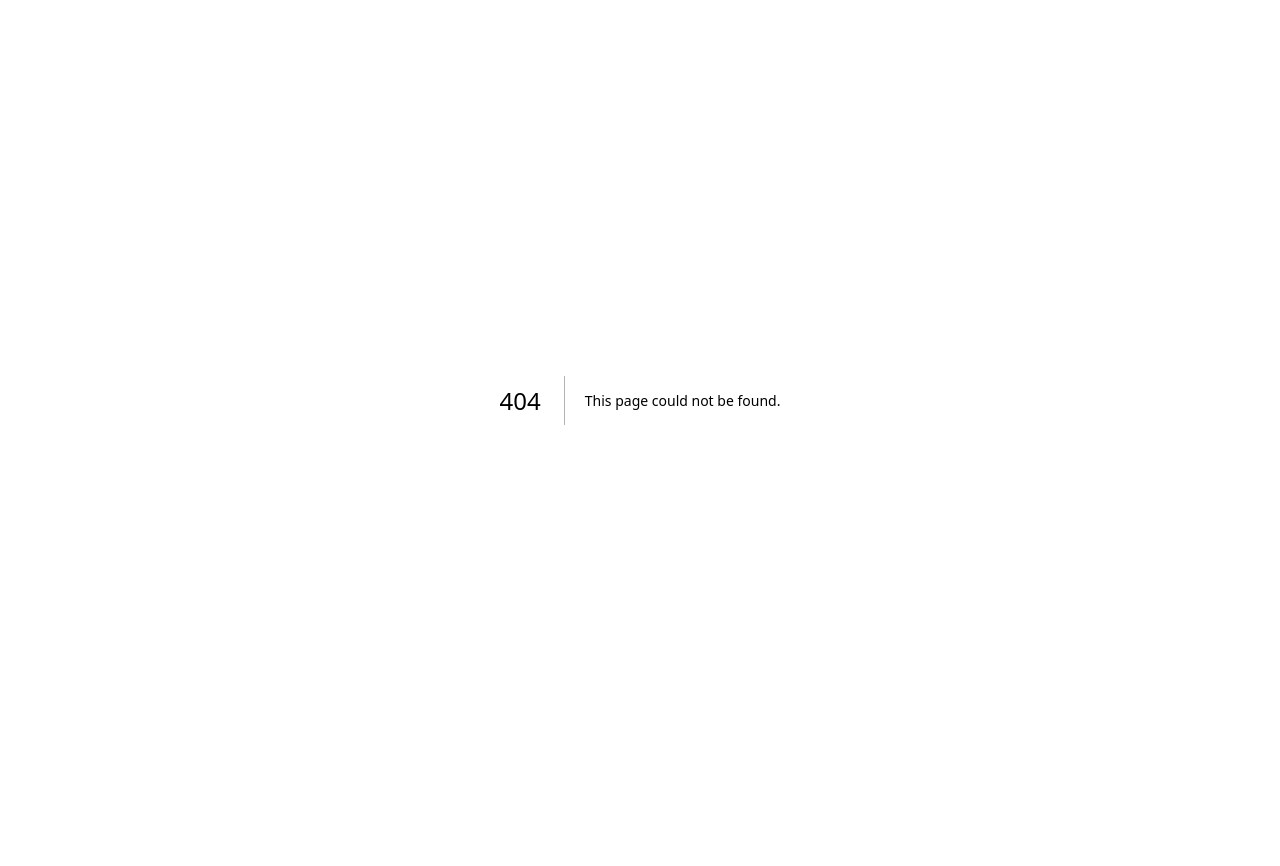
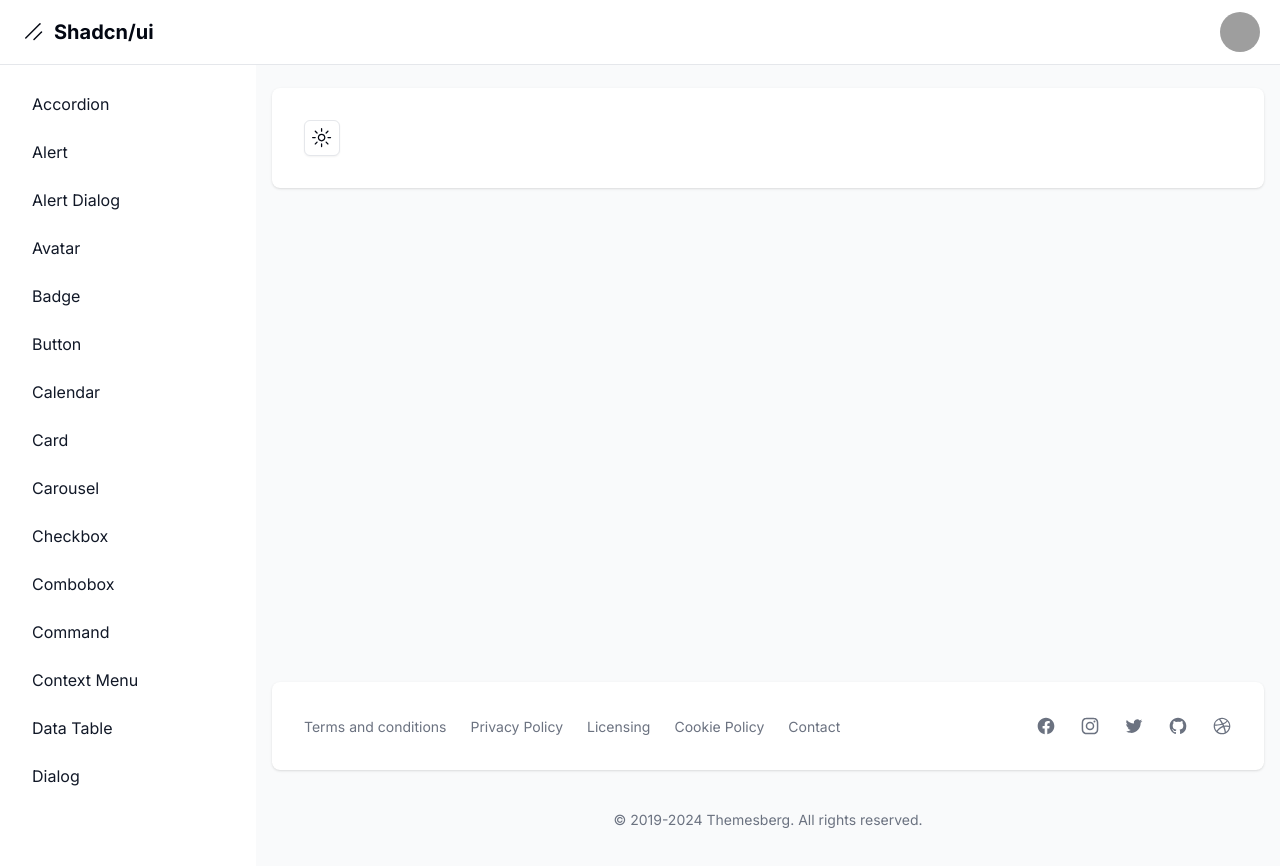
Before and after one commit to hballesteros/shadcn-dashboard, a Next.js app: page /dashboard/theme in a window 1280 px wide. Before the commit this address had no page. Shown: the top 866 px of the page. Before the commit the page ends 800 px from the top, so only its background shows below. Built offline with nearby package versions, Linux system fonts and the light colour scheme; grey boxes are pictures that could not be loaded.

Commit message:
feat: Update data table columns and add @radix-ui/react-dropdown-menu package
- Update data table columns to include a new column for the client name.
- Add @radix-ui/react-dropdown-menu package to enable dropdown menu functionality in the application.

```diff
--- a/src/app/dashboard/layout.tsx
+++ b/src/app/dashboard/layout.tsx
@@ -30,6 +30,7 @@ const links = [
   { name: "tabs", href: "tabs" },
   { name: "data table", href: "data-table" },
   { name: "form", href: "form" },
+  { name: "theme", href: "theme" },
 ].sort((a, b) => a.name.localeCompare(b.name));
 
 export default function DashboardLayout({
@@ -39,7 +40,7 @@ export default function DashboardLayout({
 }) {
   return (
     <>
-      <nav className="bg-white border-b border-gray-200 fixed z-30 w-full">
+      <nav className="bg-white border-b border-gray-200 fixed z-30 w-full dark:bg-slate-900 dark:border-slate-700">
         <div className="px-3 py-3 lg:px-5 lg:pl-3">
           <div className="flex items-center justify-between">
             <div className="flex items-center justify-start">
@@ -129,21 +130,21 @@ export default function DashboardLayout({
           </div>
         </div>
       </nav>
-      <div className="flex overflow-hidden bg-white pt-16">
+      <div className="flex overflow-hidden bg-white pt-16 dark:bg-slate-900">
         <aside
           id="sidebar"
           className="fixed hidden z-20 h-full top-0 left-0 pt-16 lg:flex flex-shrink-0 flex-col w-64 transition-width duration-75"
           aria-label="Sidebar"
         >
-          <div className="relative flex-1 flex flex-col min-h-0 borderR border-gray-200 bg-white pt-0">
+          <div className="relative flex-1 flex flex-col min-h-0 borderR border-gray-200 bg-white pt-0 dark:bg-slate-900">
             <div className="flex-1 flex flex-col pt-5 pb-4 overflow-y-auto">
-              <div className="flex-1 px-3 bg-white divide-y space-y-1">
+              <div className="flex-1 px-3 bg-white divide-y space-y-1 dark:bg-slate-900">
                 <ul className="space-y-2 pb-2">
                   {links.map((link) => (
                     <li key={link.href}>
                       <Link
                         href={link.href}
-                        className="text-base capitalize text-gray-900 font-normal rounded-lg flex items-center p-2 hover:bg-gray-100 group"
+                        className="text-base capitalize text-gray-900 font-normal rounded-lg flex items-center p-2 hover:bg-gray-100 group dark:bg-slate-900 dark:hover:bg-slate-800 dark:text-gray-100 dark:hover:text-gray-200"
                       >
                         <span className="ml-3">{link.name}</span>
                       </Link>
@@ -160,18 +161,18 @@ export default function DashboardLayout({
         ></div>
         <div
           id="main-content"
-          className="h-full w-full bg-gray-50 relative overflow-y-auto lg:ml-64"
+          className="h-full w-full bg-gray-50 relative overflow-y-auto lg:ml-64 dark:bg-slate-900"
         >
           <main>
             <div className="pt-6 px-4">
               <div className="w-full min-h-[calc(100vh-230px)]">
-                <div className="bg-white shadow rounded-lg p-4 sm:p-6 xl:p-8">
+                <div className="bg-white shadow rounded-lg p-4 sm:p-6 xl:p-8 dark:bg-slate-900">
                   {children}
                 </div>
               </div>
             </div>
           </main>
-          <footer className="bg-white md:flex md:items-center md:justify-between shadow rounded-lg p-4 md:p-6 xl:p-8 my-6 mx-4 print:hidden">
+          <footer className="bg-white md:flex md:items-center md:justify-between shadow rounded-lg p-4 md:p-6 xl:p-8 my-6 mx-4 print:hidden dark:bg-neutral-950">
             <ul className="flex items-center flex-wrap mb-6 md:mb-0">
               <li>
                 <a
--- /dev/null
+++ b/src/app/dashboard/theme/page.tsx
@@ -0,0 +1,39 @@
+"use client"
+
+import { MoonIcon, SunIcon } from "@radix-ui/react-icons"
+import { useTheme } from "next-themes"
+
+import { Button } from "@/components/ui/button"
+import {
+  DropdownMenu,
+  DropdownMenuContent,
+  DropdownMenuItem,
+  DropdownMenuTrigger,
+} from "@/components/ui/dropdown-menu"
+
+export default function Page() {
+  const { setTheme } = useTheme()
+
+  return (
+    <DropdownMenu>
+      <DropdownMenuTrigger asChild>
+        <Button variant="outline" size="icon">
+          <SunIcon className="h-[1.2rem] w-[1.2rem] rotate-0 scale-100 transition-all dark:-rotate-90 dark:scale-0" />
+          <MoonIcon className="absolute h-[1.2rem] w-[1.2rem] rotate-90 scale-0 transition-all dark:rotate-0 dark:scale-100" />
+          <span className="sr-only">Toggle theme</span>
+        </Button>
+      </DropdownMenuTrigger>
+      <DropdownMenuContent align="end">
+        <DropdownMenuItem onClick={() => setTheme("light")}>
+          Light
+        </DropdownMenuItem>
+        <DropdownMenuItem onClick={() => setTheme("dark")}>
+          Dark
+        </DropdownMenuItem>
+        <DropdownMenuItem onClick={() => setTheme("system")}>
+          System
+        </DropdownMenuItem>
+      </DropdownMenuContent>
+    </DropdownMenu>
+  )
+}
--- a/src/app/globals.css
+++ b/src/app/globals.css
@@ -2,67 +2,51 @@
   @tailwind components;
   @tailwind utilities;
 
+
   @layer base {
     :root {
       --background: 0 0% 100%;
-      --foreground: 222.2 84% 4.9%;
-
+      --foreground: 224 71.4% 4.1%;
       --card: 0 0% 100%;
-      --card-foreground: 222.2 84% 4.9%;
-
+      --card-foreground: 224 71.4% 4.1%;
       --popover: 0 0% 100%;
-      --popover-foreground: 222.2 84% 4.9%;
-
-      --primary: 222.2 47.4% 11.2%;
-      --primary-foreground: 210 40% 98%;
-
-      --secondary: 210 40% 96.1%;
-      --secondary-foreground: 222.2 47.4% 11.2%;
-
-      --muted: 210 40% 96.1%;
-      --muted-foreground: 215.4 16.3% 46.9%;
-
-      --accent: 210 40% 96.1%;
-      --accent-foreground: 222.2 47.4% 11.2%;
-
+      --popover-foreground: 224 71.4% 4.1%;
+      --primary: 262.1 83.3% 57.8%;
+      --primary-foreground: 210 20% 98%;
+      --secondary: 220 14.3% 95.9%;
+      --secondary-foreground: 220.9 39.3% 11%;
+      --muted: 220 14.3% 95.9%;
+      --muted-foreground: 220 8.9% 46.1%;
+      --accent: 220 14.3% 95.9%;
+      --accent-foreground: 220.9 39.3% 11%;
       --destructive: 0 84.2% 60.2%;
-      --destructive-foreground: 210 40% 98%;
-
-      --border: 214.3 31.8% 91.4%;
-      --input: 214.3 31.8% 91.4%;
-      --ring: 222.2 84% 4.9%;
-
+      --destructive-foreground: 210 20% 98%;
+      --border: 220 13% 91%;
+      --input: 220 13% 91%;
+      --ring: 262.1 83.3% 57.8%;
       --radius: 0.5rem;
     }
 
     .dark {
-      --background: 222.2 84% 4.9%;
-      --foreground: 210 40% 98%;
-
-      --card: 222.2 84% 4.9%;
-      --card-foreground: 210 40% 98%;
-
-      --popover: 222.2 84% 4.9%;
-      --popover-foreground: 210 40% 98%;
-
-      --primary: 210 40% 98%;
-      --primary-foreground: 222.2 47.4% 11.2%;
-
-      --secondary: 217.2 32.6% 17.5%;
-      --secondary-foreground: 210 40% 98%;
-
-      --muted: 217.2 32.6% 17.5%;
-      --muted-foreground: 215 20.2% 65.1%;
-
-      --accent: 217.2 32.6% 17.5%;
-      --accent-foreground: 210 40% 98%;
-
+      --background: 224 71.4% 4.1%;
+      --foreground: 210 20% 98%;
+      --card: 224 71.4% 4.1%;
+      --card-foreground: 210 20% 98%;
+      --popover: 224 71.4% 4.1%;
+      --popover-foreground: 210 20% 98%;
+      --primary: 263.4 70% 50.4%;
+      --primary-foreground: 210 20% 98%;
+      --secondary: 215 27.9% 16.9%;
+      --secondary-foreground: 210 20% 98%;
+      --muted: 215 27.9% 16.9%;
+      --muted-foreground: 217.9 10.6% 64.9%;
+      --accent: 215 27.9% 16.9%;
+      --accent-foreground: 210 20% 98%;
       --destructive: 0 62.8% 30.6%;
-      --destructive-foreground: 210 40% 98%;
-
-      --border: 217.2 32.6% 17.5%;
-      --input: 217.2 32.6% 17.5%;
-      --ring: 212.7 26.8% 83.9%;
+      --destructive-foreground: 210 20% 98%;
+      --border: 215 27.9% 16.9%;
+      --input: 215 27.9% 16.9%;
+      --ring: 263.4 70% 50.4%;
     }
   }
 
--- a/src/app/layout.tsx
+++ b/src/app/layout.tsx
@@ -1,5 +1,7 @@
 import type { Metadata } from "next";
 import { Inter as FontSans } from "next/font/google"
+import { ThemeProvider } from "@/components/ui/theme-provider"
+
 import "./globals.css";
 import { cn } from "@/lib/utils";
 import { Toaster as SonnerToaster } from "@/components/ui/sonner"
@@ -21,13 +23,21 @@ export default function RootLayout({
   children: React.ReactNode;
 }>) {
   return (
-    <html lang="en">
+    <html lang="en" suppressHydrationWarning>
       <body className={cn(
           "min-h-screen bg-background font-sans antialiased",
           fontSans.variable
-        )}>{children}
-      <SonnerToaster richColors />
-      <Toaster />
+        )}>
+          <ThemeProvider
+            attribute="class"
+            defaultTheme="system"
+            enableSystem
+            disableTransitionOnChange
+          >
+            {children}
+          </ThemeProvider>
+          <SonnerToaster richColors />
+          <Toaster />
       </body>
     </html>
   );
--- /dev/null
+++ b/src/components/ui/theme-provider.tsx
@@ -0,0 +1,9 @@
+'use client'
+
+import * as React from "react"
+import { ThemeProvider as NextThemesProvider } from "next-themes"
+import { type ThemeProviderProps } from "next-themes/dist/types"
+
+export function ThemeProvider({ children, ...props }: ThemeProviderProps) {
+  return <NextThemesProvider {...props}>{children}</NextThemesProvider>
+}
```
